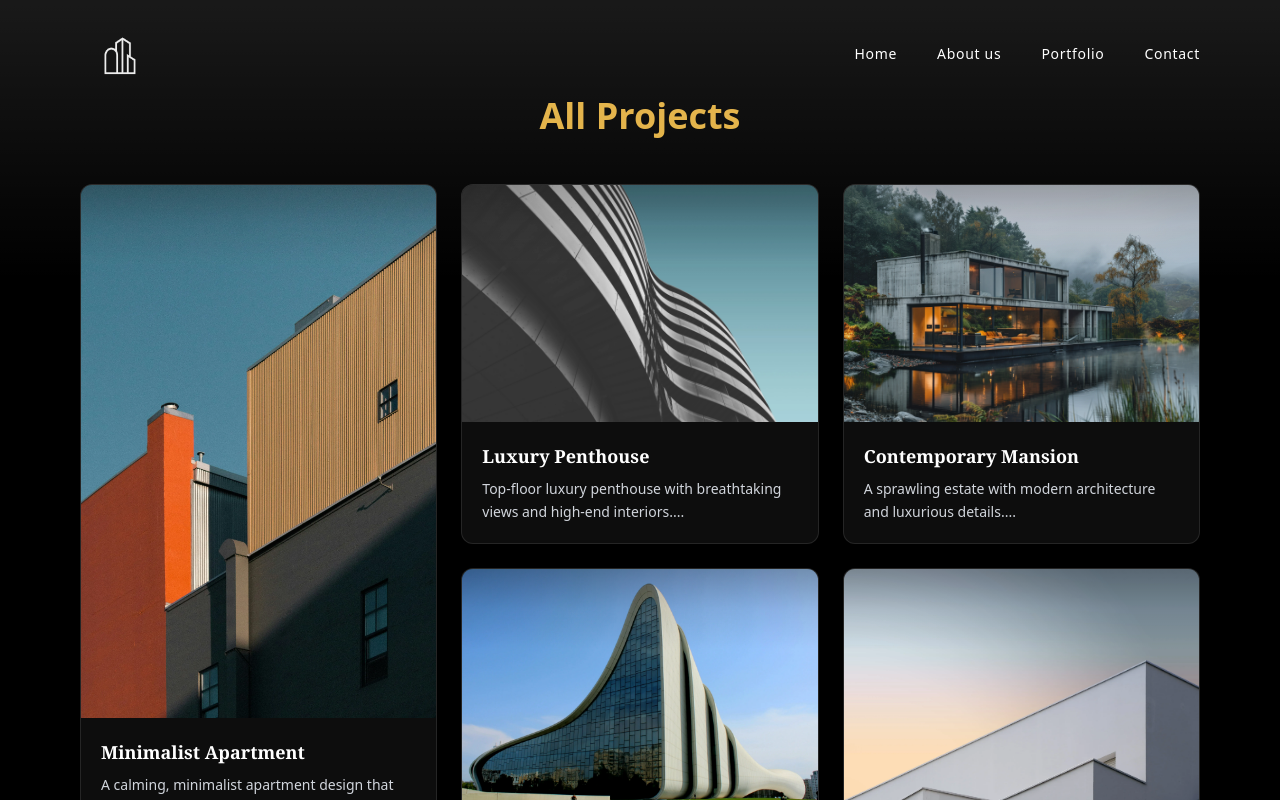
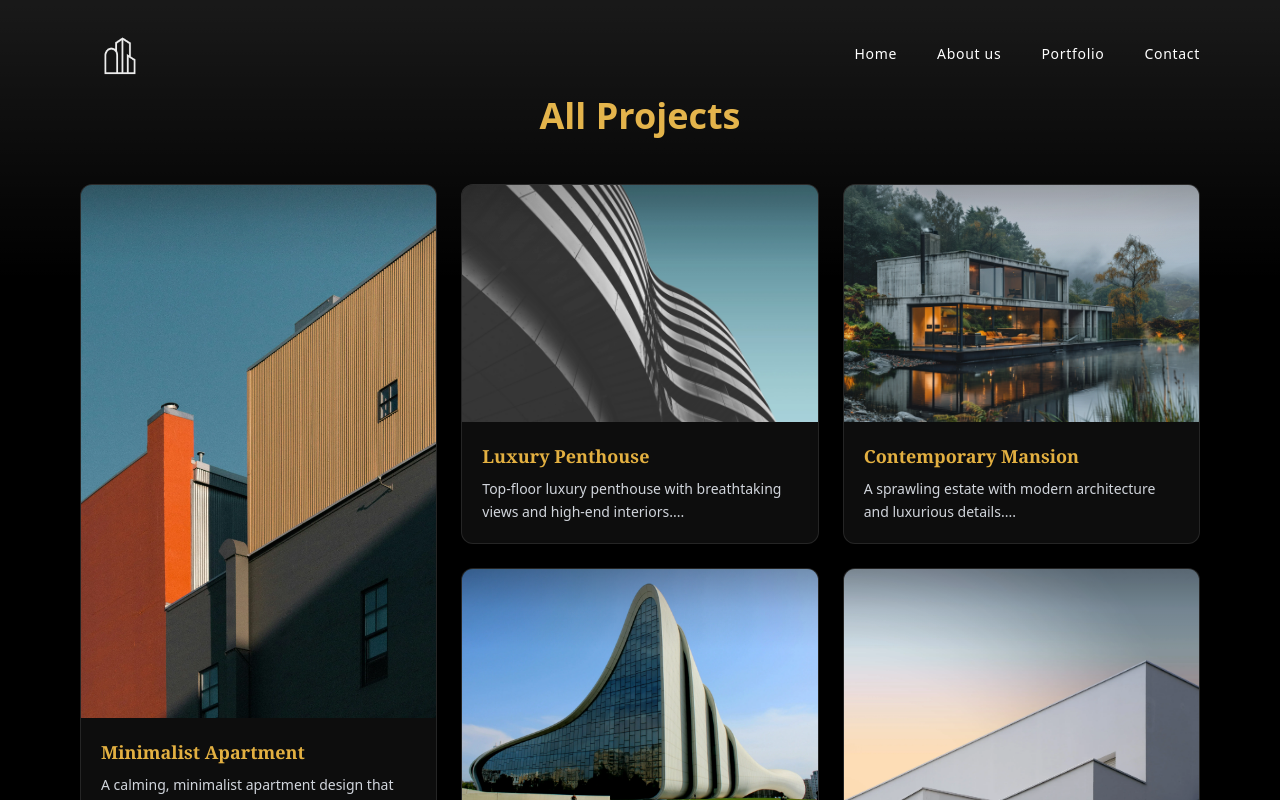
Before and after one commit to Varmanli/Architecture-Firm-Portfolio, a React (Vite) app: page /portfolio in a window 1280 px wide. Shown: the top 800 px of the page. Built offline with nearby package versions, Linux system fonts and the light colour scheme.

Commit message:
fix cart ui

```diff
--- a/src/pages/PortfolioPage.tsx
+++ b/src/pages/PortfolioPage.tsx
@@ -37,7 +37,7 @@ export default function PortfolioPage() {
               </div>
 
               <div className="p-5">
-                <h3 className="text-lg font-semibold font-serif text-white group-hover:text-primary-gold transition-colors duration-300">
+                <h3 className="text-lg font-semibold font-serif text-primary-gold group-hover:text-primary-gold transition-colors duration-300">
                   {project.title}
                 </h3>
                 <p className="text-sm text-gray-300 mt-2 leading-relaxed">
```
